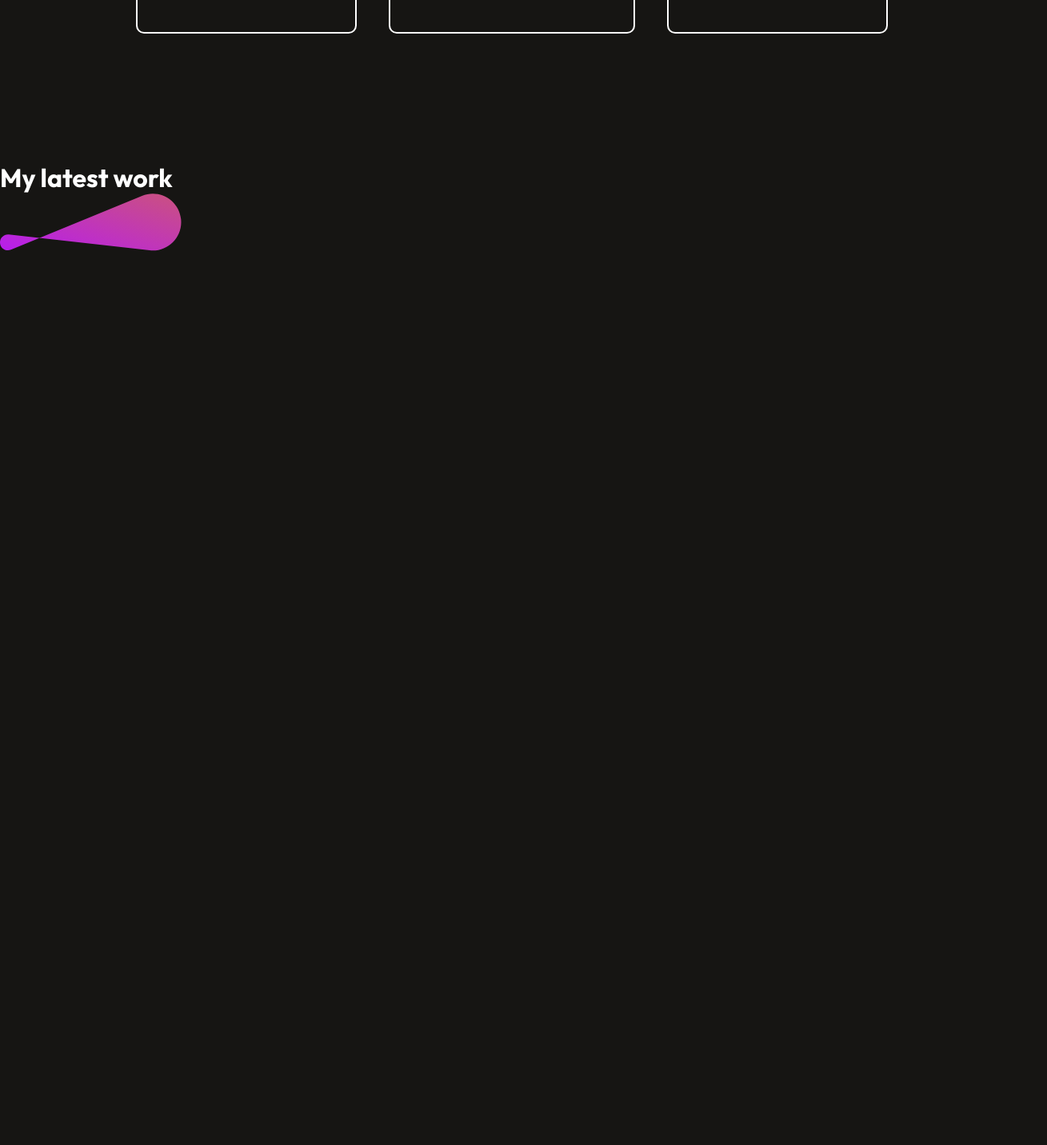
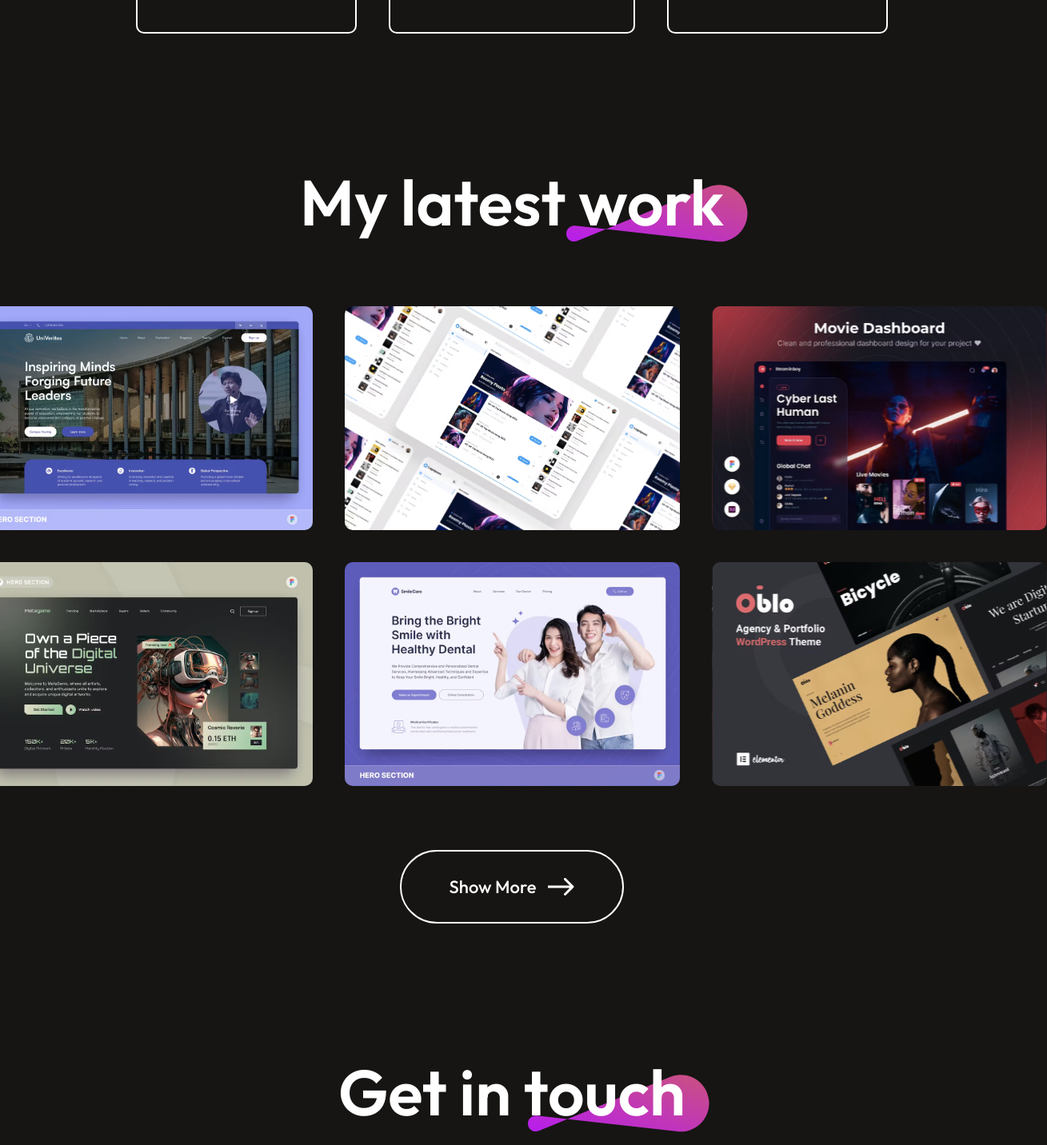
Before and after one commit to Yashbharadva/vite-portfolio, a React (Vite) app: page / in a window 1280 px wide. Shown: the part 2807-4239 px from the top of the page at 80% size, 1309 px wide, since content can reach past the window. Before the commit the page ends 3125 px from the top, so only its background shows below. Built offline with nearby package versions, Linux system fonts and the light colour scheme.

Commit message:
Addd contact section

```diff
--- a/src/App.jsx
+++ b/src/App.jsx
@@ -4,6 +4,7 @@
 import About from "./Components/About/About";
 import Services from "./Components/Services/Services";
 import MyWork from "./Components/MyWork/MyWork";
+import Contact from "./Components/Contact/Contact";
 
 const App = () => {
   return (
@@ -13,6 +14,7 @@
       <About />
       <Services />
       <MyWork />
+      <Contact />
     </div>
   )
 }
--- /dev/null
+++ b/src/Components/Contact/Contact.css
@@ -0,0 +1,60 @@
+.contact {
+    display: flex;
+    flex-direction: column;
+    align-items: center;
+    justify-content: center;
+    gap: 80px;
+    margin: 80px 170px;
+}
+
+.contact-title {
+    position: relative;
+}
+
+.contact-title h1 {
+    padding: 0px 30px;
+    font-size: 80px;
+    font-weight: 600;
+}
+
+.contact-title img {
+    position: absolute;
+    bottom: 0;
+    right: 0;
+    z-index: -1;
+}
+
+.contact-section {
+    display: flex;
+    gap: 150px;
+}
+
+.contact-left {
+    display: flex;
+    flex-direction: column;
+    gap: 30px;
+}
+
+.contact-left h1 {
+    font-size: 80px;
+    font-weight: 700;
+    background: linear-gradient(270deg, #DF8908 80%, #B415FF 100%);
+    background-clip: text;
+    -webkit-background-clip: text;
+    -webkit-text-fill-color: transparent;
+}
+
+.contact-left p{
+    max-width: 550px;
+    color: #D8D8D8;
+    font-size: 20px;
+    line-height: 35px;
+}
+
+.contact-details {
+    display: flex;
+    flex-direction: column;
+    gap: 30px;
+    color: #D8D8D8;
+    font-size: 22px;
+}
--- /dev/null
+++ b/src/Components/Contact/Contact.jsx
@@ -0,0 +1,43 @@
+import React from "react";
+import "./Contact.css";
+import theme_pattern from "../../assets/theme_pattern.svg";
+import mail_icon from "../../assets/mail_icon.svg";
+import call_icon from "../../assets/call_icon.svg";
+import location_icon from "../../assets/location_icon.svg";
+
+const Contact = () => {
+    return (
+        <div className="contact">
+            <div className="contact-title">
+                <h1>Get in touch</h1>
+                <img src={theme_pattern} alt="" />
+            </div>
+            <div className="contact-section">
+                <div className="contact-left">
+                    <h1>Let's talk</h1>
+                    <p>I'm currently avaliable to take on new projects, so feel free to send me a message about anything that you want me to work on. You can contact anytime.</p>
+                    <div className="contact-details">
+                        <img src={mail_icon} alt="" /> <p>yashbharadva03@gmail.com</p>
+                    </div>
+                    <div className="contact-details">
+                        <img src={call_icon} alt="" /> <p>+64 028 8525 6493</p>
+                    </div>
+                    <div className="contact-details">
+                        <img src={location_icon} alt="" /> <p>Auckland, New Zealand</p>
+                    </div>
+                </div>
+            </div>
+            <form className="contact-right">
+                <label htmlFor="">Your Name</label>
+                <input type="text" placeholder="Enter your name" name="name" />
+                <label htmlFor="">Your Email</label>
+                <input type="email" placeholder="Enter you email" name="email" />
+                <label htmlFor="">Write your message here</label>
+                <textarea name="message" rows="8" placeholder="Enter your message" />
+                <button type="submit" className="contact-submit">Submit Now</button>
+            </form>
+        </div>
+    )
+}
+
+export default Contact;
--- a/src/Components/MyWork/MyWork.css
+++ b/src/Components/MyWork/MyWork.css
@@ -0,0 +1,64 @@
+.mywork {
+    display: flex;
+    flex-direction: column;
+    align-items: center;
+    justify-content: center;
+    gap: 80px;
+    margin: 80px 170px;
+}
+
+.mywork-title {
+    position: relative;
+}
+
+.mywork-title h1 {
+    padding: 0px 30px;
+    font-size: 80px;
+    font-weight: 600;
+}
+
+.mywork-title img {
+    position: absolute;
+    bottom: 0;
+    right: 0;
+    z-index: -1;
+}
+
+.mywork-container {
+    display: grid;
+    grid-template-columns: 1fr 1fr 1fr;
+    gap: 40px;
+}
+
+.mywork-container img {
+    box-sizing: border-box;
+    width: 419px;
+    height: 280px;
+    transition: 0.3s;
+    cursor: pointer;
+}
+
+.mywork-container img:hover{
+    transform: scale(1.10);
+    border: 4px solid #ff00ff;
+    border-radius: 10px;
+    transition: 0.3s;
+}
+
+.mywork-showmore {
+    display: flex;
+    gap: 15px;
+    border-radius: 50px;
+    border: 2px solid white;
+    padding: 30px 60px;
+    font-size: 22px;
+    font-weight: 500;
+    margin-bottom: 80px;
+    transition: 0.6s;
+    cursor: pointer;
+}
+
+.mywork-showmore:hover {
+    gap: 30px;
+    transition: 0.6s;
+}
--- a/src/Components/MyWork/MyWork.jsx
+++ b/src/Components/MyWork/MyWork.jsx
@@ -1,6 +1,8 @@
 import React from "react";
 import './Mywork.css';
 import theme_pattern from "../../assets/theme_pattern.svg";
+import mywork_data from "../../assets/mywork_data";
+import arrow_icon from "../../assets/arrow_icon.svg";
 
 
 const MyWork = () => {
@@ -10,6 +12,15 @@
                 <h1>My latest work</h1>
                 <img src={theme_pattern} alt="" />
             </div>
+            <div className="mywork-container">
+                {mywork_data.map((work,index) => {
+                    return <img key={index} src={work.w_img} alt="" />
+                })}
+            </div>
+            <div className="mywork-showmore">
+                <p>Show More</p>
+                <img src={arrow_icon} alt="" />
+            </div>
         </div>
     )
 }
```
